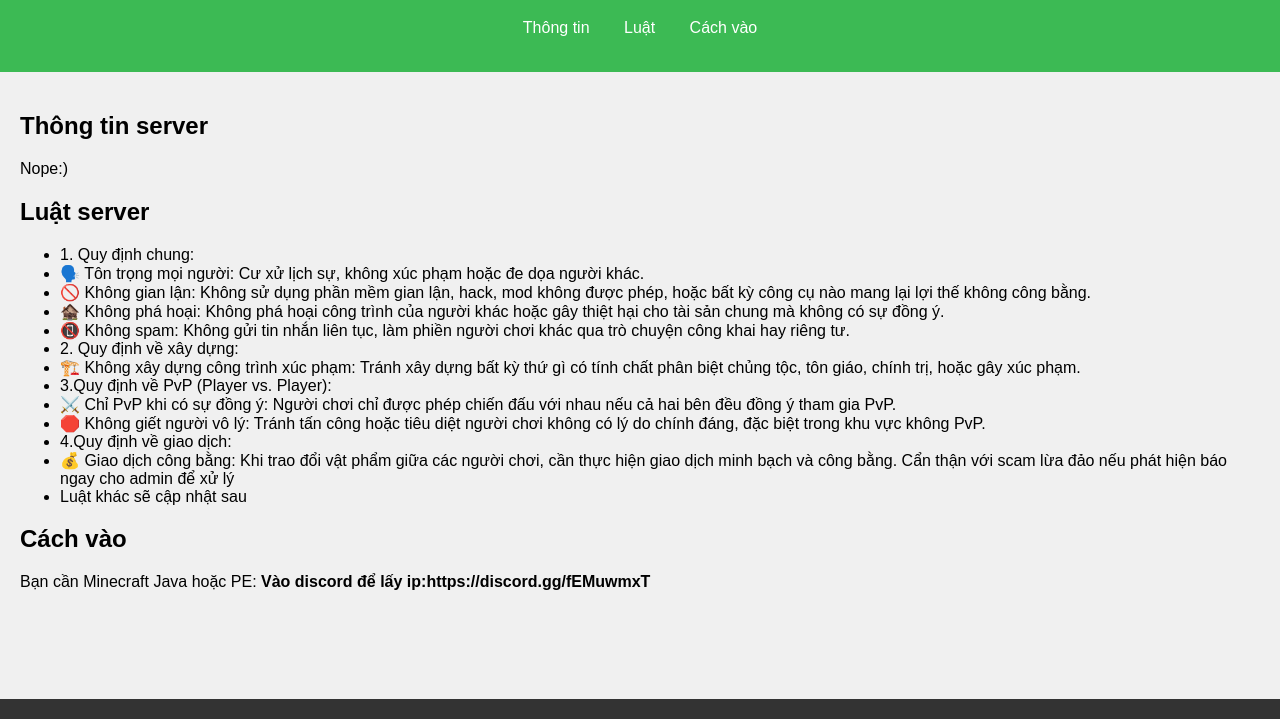
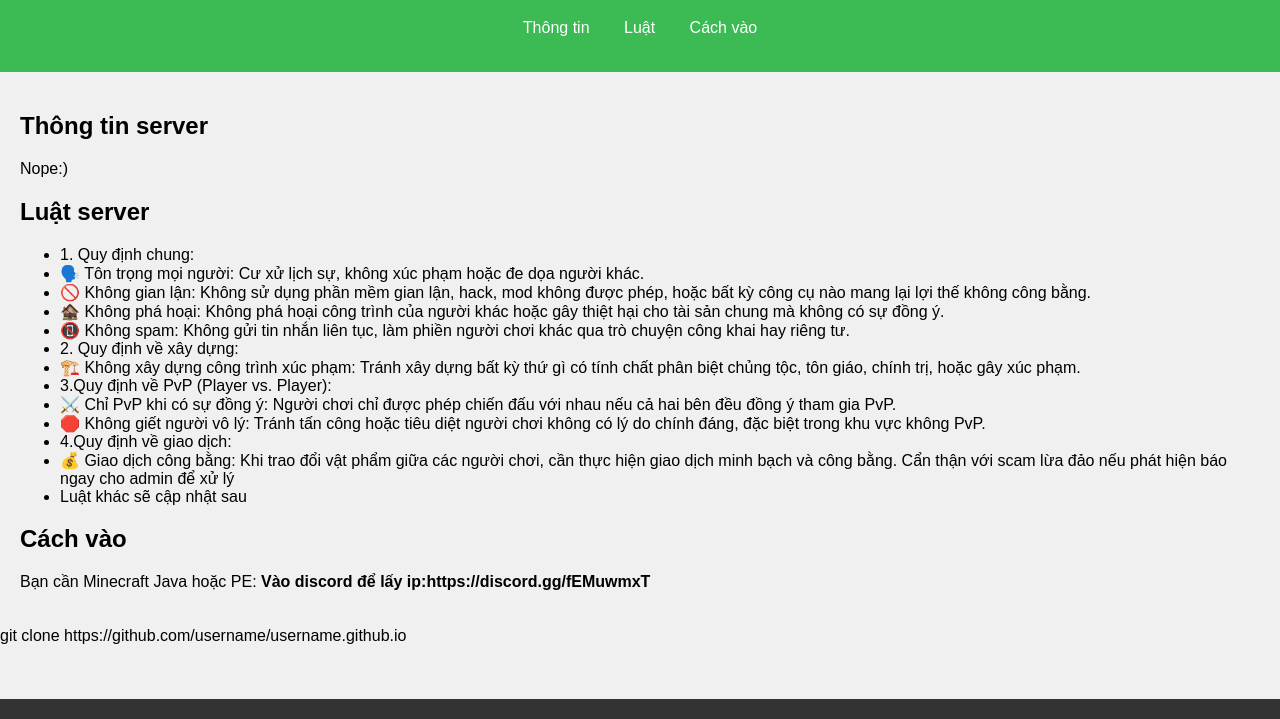
Before and after one commit to YumCoding-Alt/Test-Html-Code, a plain HTML site: page index.html in a window 1280 px wide. Shown: the part 81-800 px from the top of the page. Drawn offline with Linux system fonts and the light colour scheme.

Commit message:
Update index.html

```diff
--- a/index.html
+++ b/index.html
@@ -55,3 +55,6 @@
     </footer>
 </body>
 </html>
+
+
+git clone https://github.com/username/username.github.io
```
